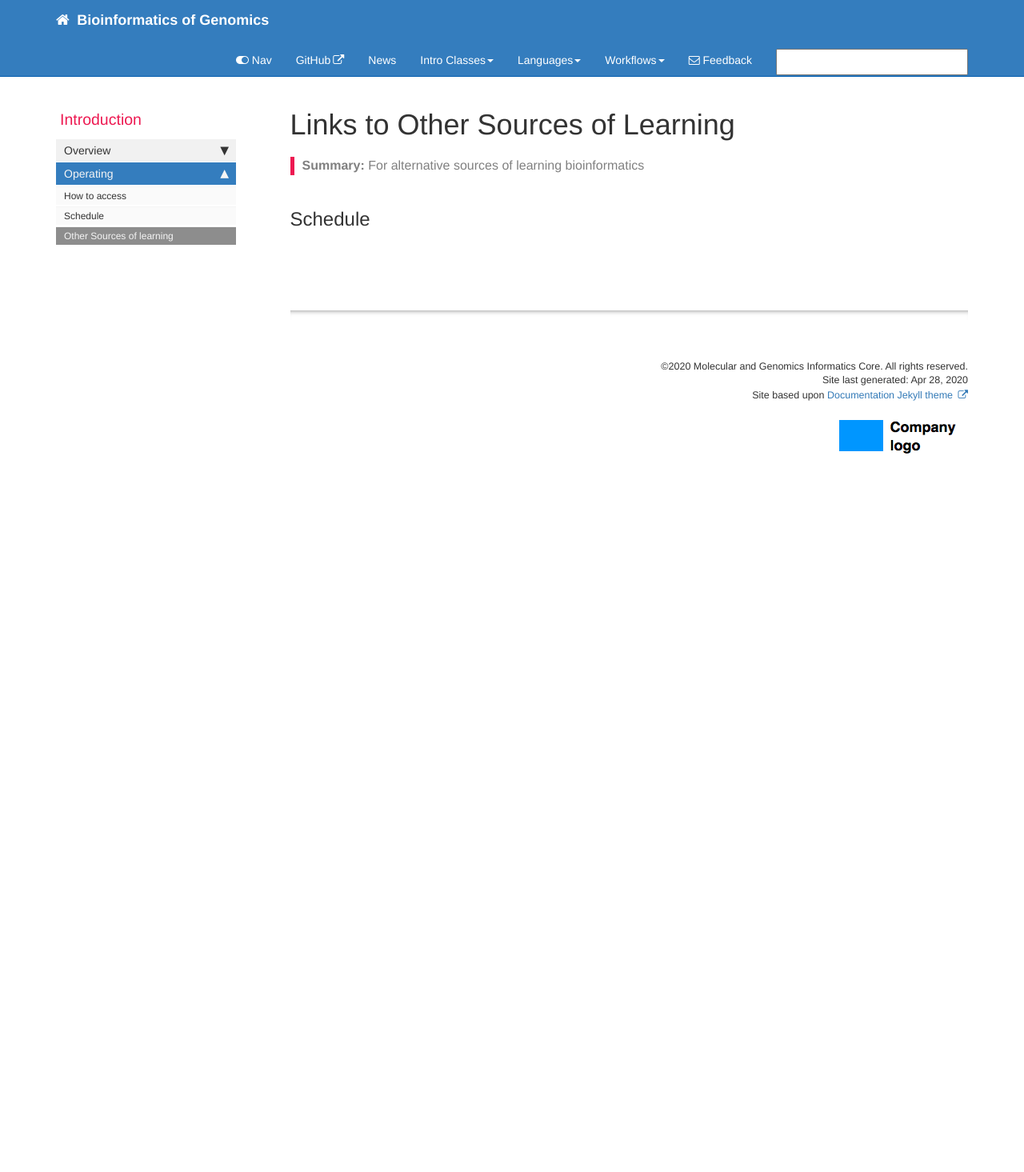
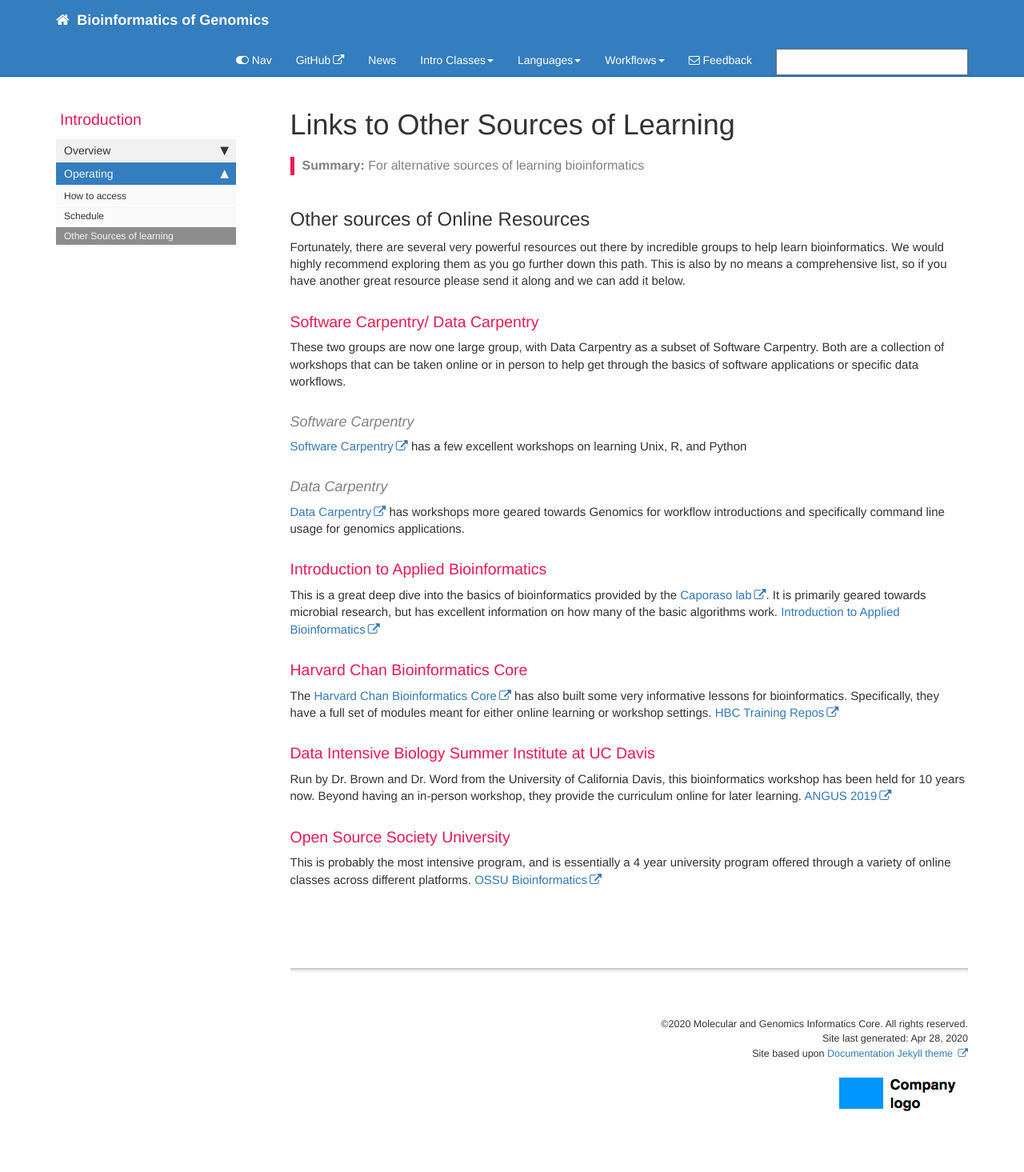
Before and after one commit to RU-MaGIC-Classes/Genomics-course-guide, a Jekyll site: the page built from pages/main/others.md, in a window 1280 px wide. Shown: the whole page at 80% size. Built offline with Jekyll 4.4.1, drawn with Linux system fonts in a browser that asks for light colours; comment, search, counter and statistics services are not loaded; before the commit the page ends 900 px from its top, so only the background shows below that.

Commit message:
Others and Access page

```diff
--- a/pages/main/others.md
+++ b/pages/main/others.md
@@ -9,4 +9,28 @@ toc: false
 folder: main
 ---
 
-## Schedule
+## Other sources of Online Resources
+Fortunately, there are several very powerful resources out there by incredible groups to help learn bioinformatics. We would highly recommend exploring them as you go further down this path. This is also by no means a comprehensive list, so if you have another great resource please send it along and we can add it below.
+
+### Software Carpentry/ Data Carpentry
+These two groups are now one large group, with Data Carpentry as a subset of Software Carpentry. Both are a collection of workshops that can be taken online or in person to help get through the basics of software applications or specific data workflows.
+#### Software Carpentry
+[Software Carpentry](https://software-carpentry.org/lessons/) has a few excellent workshops on learning Unix, R, and Python
+#### Data Carpentry
+[Data Carpentry](https://datacarpentry.org/lessons/#genomics-workshop) has workshops more geared towards Genomics for workflow introductions and specifically command line usage for genomics applications.
+
+### Introduction to Applied Bioinformatics
+This is a great deep dive into the basics of bioinformatics provided by the [Caporaso lab](http://caporasolab.us/). It is primarily geared towards microbial research, but has excellent information on how many of the basic algorithms work.
+[Introduction to Applied Bioinformatics](http://readiab.org/)
+
+### Harvard Chan Bioinformatics Core
+The [Harvard Chan Bioinformatics Core](https://bioinformatics.sph.harvard.edu/) has also built some very informative lessons for bioinformatics. Specifically, they have a full set of modules meant for either online learning or workshop settings.
+[HBC Training Repos](https://github.com/hbctraining)
+
+### Data Intensive Biology Summer Institute at UC Davis
+Run by Dr. Brown and Dr. Word from the University of California Davis, this bioinformatics workshop has been held for 10 years now. Beyond having an in-person workshop, they provide the curriculum online for later learning.
+[ANGUS 2019](https://angus.readthedocs.io/en/2019/)
+
+### Open Source Society University
+This is probably the most intensive program, and is essentially a 4 year university program offered through a variety of online classes across different platforms.
+[OSSU Bioinformatics](https://github.com/ossu/bioinformatics)
```
Also changed, not shown: pages/main/access.md (+17 -1 lines), pages/main/schedule.md (+2 -1 lines).
